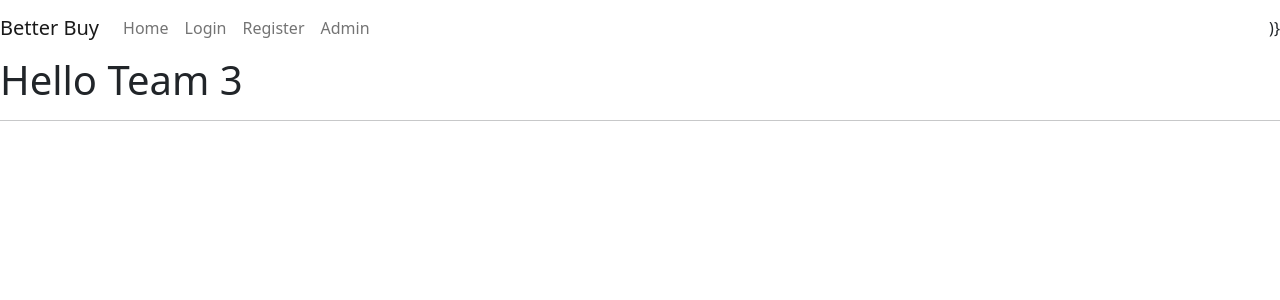
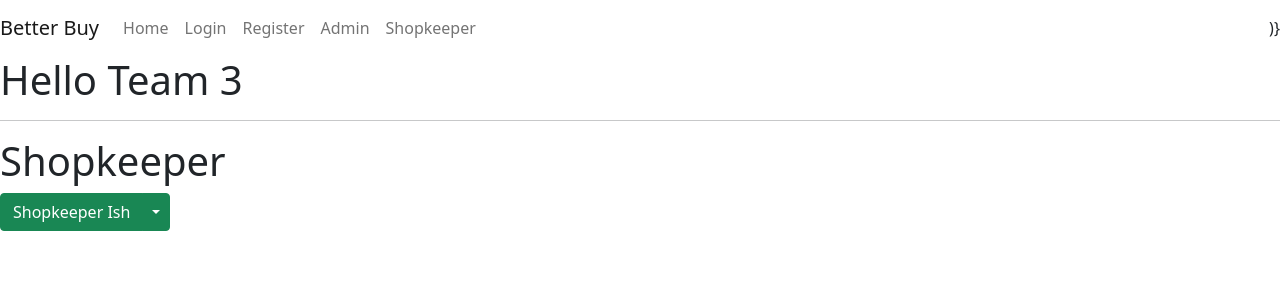
Before and after one commit to joshgor91/bbfs21-team-3, a React (Create React App) app in the folder frontend/: page /shopkeeper in a window 1280 px wide. Shown: the top 300 px of the page. Built offline with nearby package versions, Linux system fonts and the light colour scheme.

Commit message:
product form and add

```diff
--- a/frontend/src/ReactRouter.js
+++ b/frontend/src/ReactRouter.js
@@ -3,7 +3,7 @@ import Home from "./pages/Home";
 import Login from "./pages/Login";
 import Register from "./pages/Register";
 import Admin from "./pages/Admin";
-
+import Shopkeeper from "./pages/Shopkeeper";
 
 
 function ReactRouter() {
@@ -20,6 +20,7 @@ function ReactRouter() {
             <Route path='/login' element={<Login/>}/>
             <Route path='/register' element={<Register/>}/>
             <Route path='/admin' element={<Admin/>}/>
+            <Route path='/shopkeeper' element={<Shopkeeper/>}/>
         </Routes>
     </Router>
 
--- a/frontend/src/components/NavBar.js
+++ b/frontend/src/components/NavBar.js
@@ -39,6 +39,12 @@ function NavBar() {
                             </Nav.Link>
                         </Nav.Item>
 
+                        <Nav.Item>
+                            <Nav.Link className='navitem' href='/shopkeeper' title='Shopkeeper'>
+                                Shopkeeper
+                            </Nav.Link>
+                        </Nav.Item>
+
                     </Nav>
                 </Navbar.Collapse>
             </>
--- /dev/null
+++ b/frontend/src/components/shopkeeper/ShopkeeperForm.js
@@ -0,0 +1,28 @@
+import {Button, ButtonGroup, Col, Dropdown} from "react-bootstrap";
+import {bindActionCreators} from "redux";
+import {connect} from "react-redux";
+// import {startAddingProduct, initiateGetProducts} from '../../modules/shopkeeper'
+
+function ShopkeeperForm() {
+
+    return<>
+        <Col>
+            <Dropdown as={ButtonGroup}>
+                <Button variant='success'>Shopkeeper Ish</Button>
+
+                <Dropdown.Toggle split variant='success' id='dropdown-split-basic'/>
+
+                <Dropdown.Menu>
+                    <Dropdown.Item>Create</Dropdown.Item>
+                    <Dropdown.Item>Display Product List</Dropdown.Item>
+                </Dropdown.Menu>
+            </Dropdown>
+        </Col>
+    </>
+}
+//
+// function mapDispatchToProps(dispatch) {
+//     return bindActionCreators({startAddingProducts, initiateGetProducts}, dispatch)
+// }
+
+export default connect(undefined, undefined)(ShopkeeperForm)
--- /dev/null
+++ b/frontend/src/pages/Shopkeeper.js
@@ -0,0 +1,10 @@
+import ShopkeeperForm from "../components/shopkeeper/ShopkeeperForm";
+
+const Shopkeeper = () => {
+    return <>
+    <h1>Shopkeeper</h1>
+        <ShopkeeperForm/>
+    </>
+}
+
+export default Shopkeeper
```
Also changed, not shown: frontend/src/components/shopkeeper/ShopkeeperCreateProduct.js (added), frontend/src/components/shopkeeper/ShopkeeperEditProduct.js (added), frontend/src/modules/shopkeeper.js (added), 2 other files (tests, documents, lock files or other folders).
